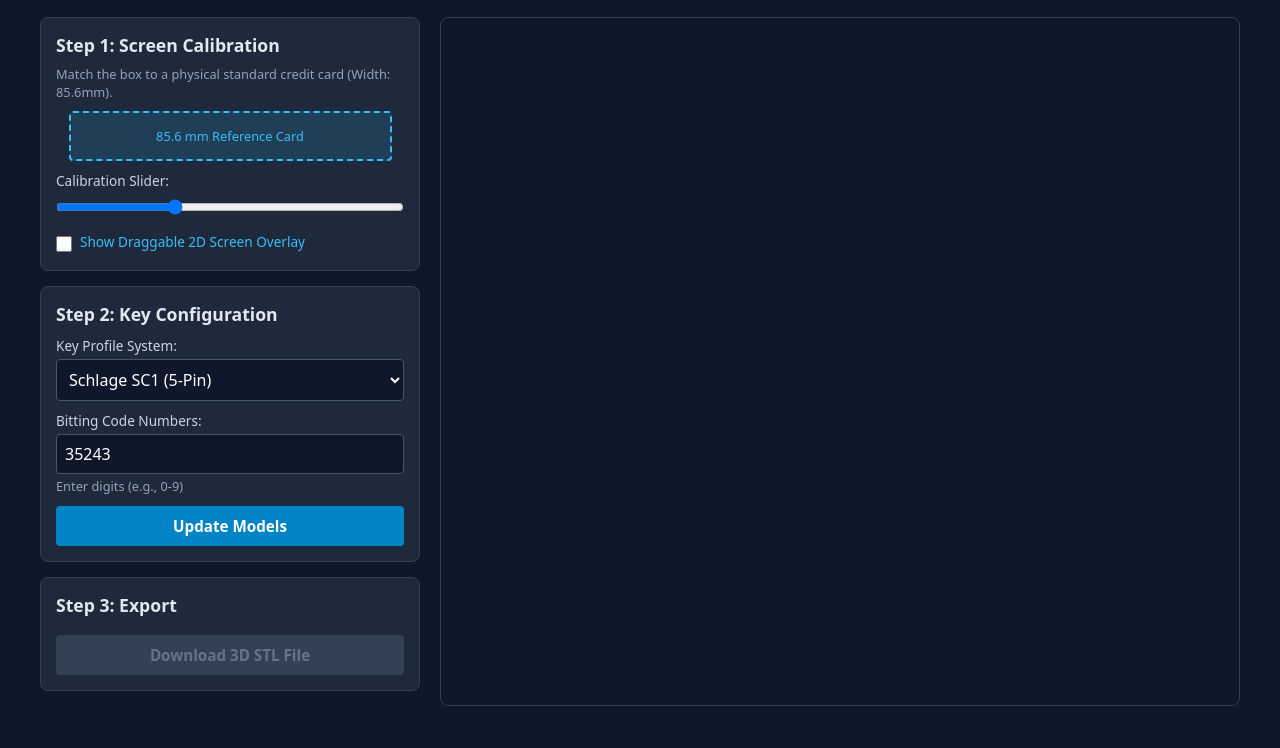
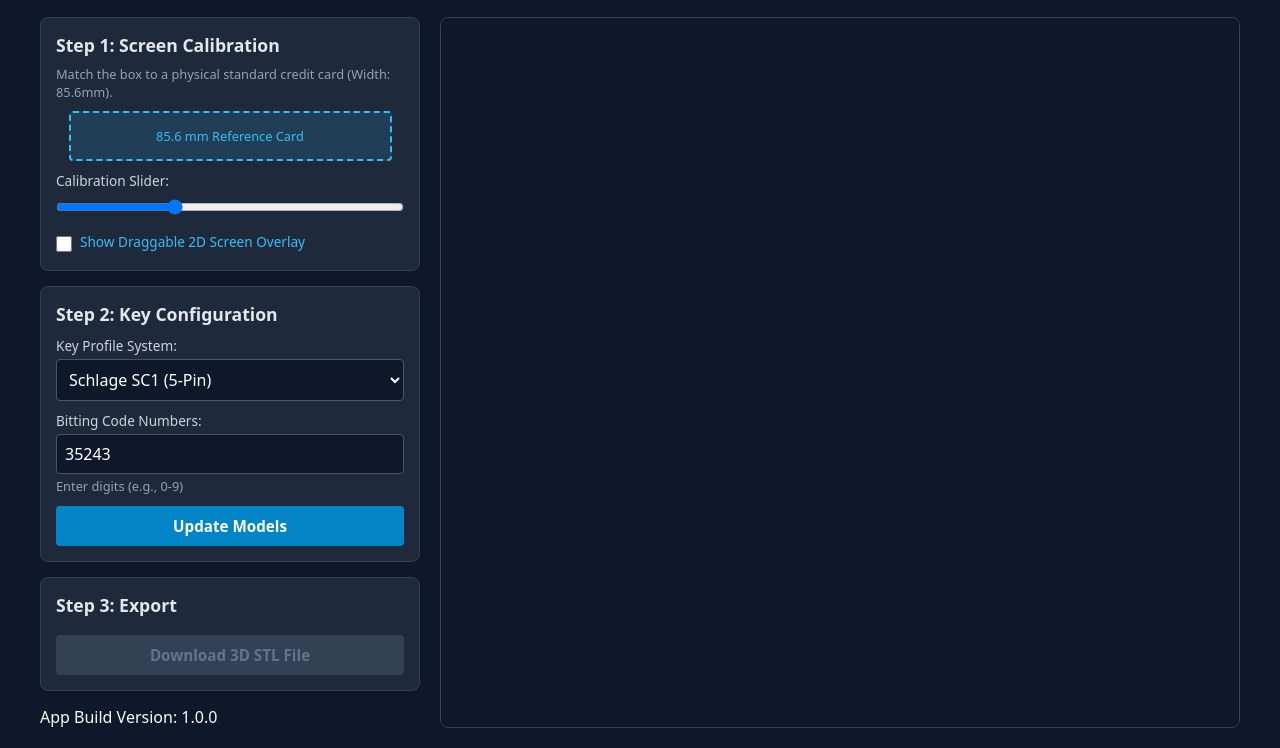
Before and after one commit to DD-Dan11233456/KeyJacker, a plain HTML site: page index.html in a window 1280 px wide. Shown: the part 82-830 px from the top of the page. Before the commit the page ends 808 px from the top, so only its background shows below. Drawn offline with nearby package versions, Linux system fonts and the light colour scheme.

Commit message:
Update index.html

```diff
--- a/index.html
+++ b/index.html
@@ -74,6 +74,11 @@
                     <button id="download-btn" class="success-btn" disabled>Download 3D STL File</button>
                 </section>
 
+                <!-- Live Version Info Footer -->
+                <footer class="version-footer">
+                    <span id="version-text">App Build Version: 1.0.0</span>
+                </footer>
+
             </div>
 
             <!-- Right Panel: 3D Viewport -->
```
